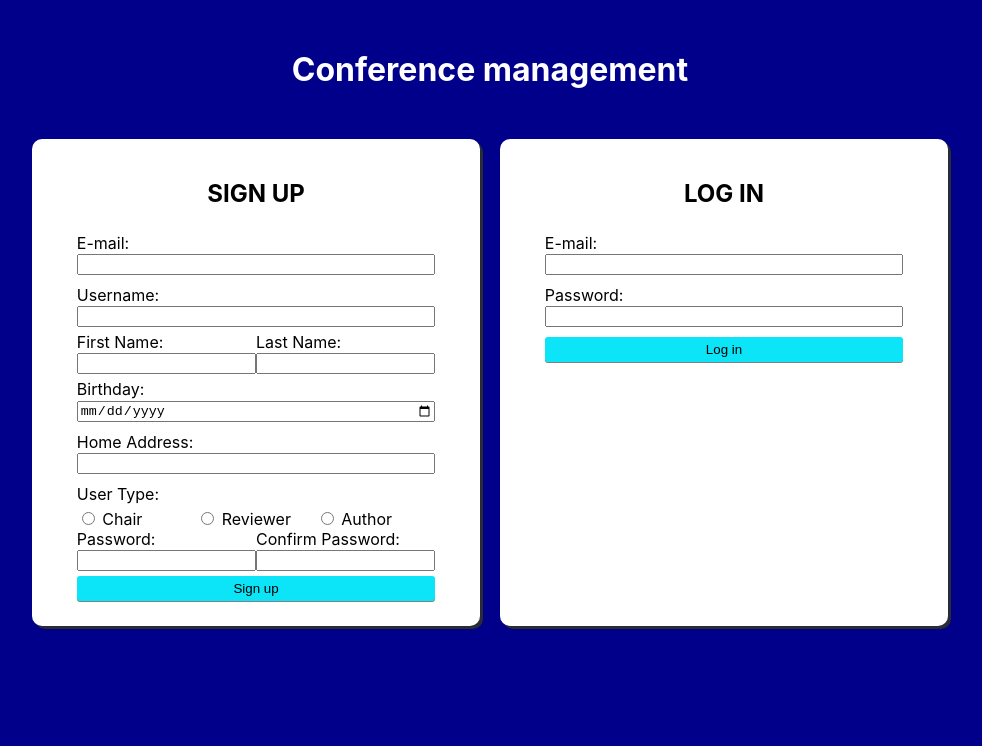
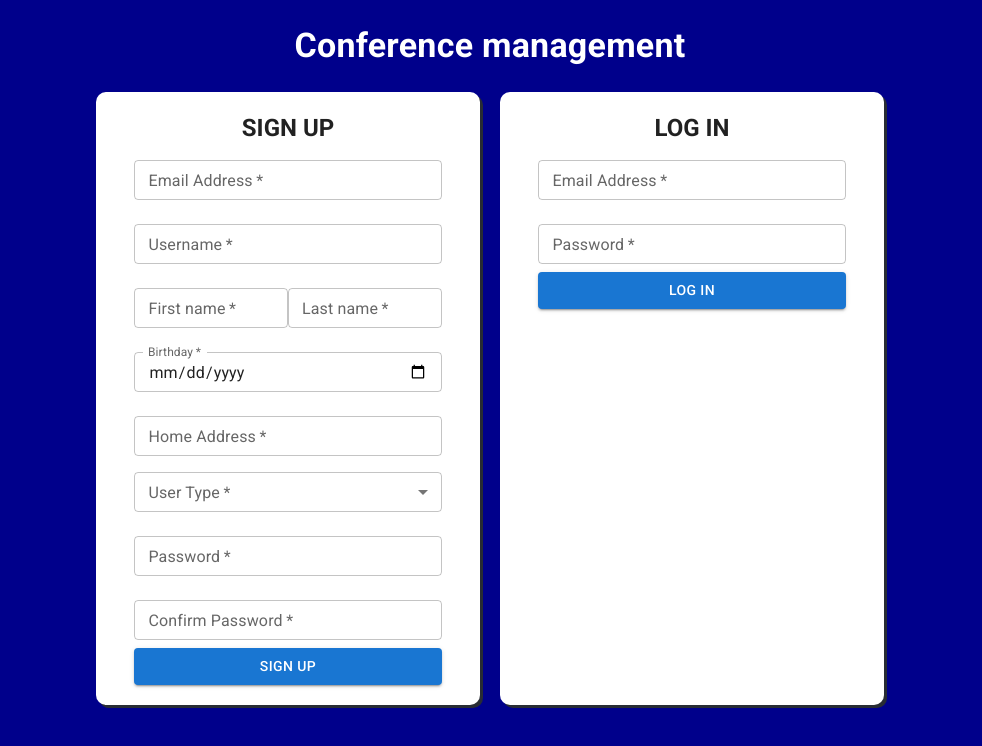
Before and after one commit to EmanuelPutura/Keisatsu-cho, a React (Create React App) app in the folder frontend/cms/: page / in a window 1280 px wide. Shown: the top 746 px of the page, without its empty margins (150-1132 px from the left). Built offline with nearby package versions, Linux system fonts and the light colour scheme.

Commit message:
Set up validation

```diff
--- a/frontend/cms/package.json
+++ b/frontend/cms/package.json
@@ -3,6 +3,9 @@
   "version": "0.1.0",
   "private": true,
   "dependencies": {
+    "@emotion/react": "^11.9.0",
+    "@emotion/styled": "^11.8.1",
+    "@mui/material": "^5.6.1",
     "@testing-library/jest-dom": "^5.16.2",
     "@testing-library/react": "^12.1.4",
     "@testing-library/user-event": "^13.5.0",
--- a/frontend/cms/public/index.html
+++ b/frontend/cms/public/index.html
@@ -3,6 +3,10 @@
   <head>
     <meta charset="utf-8" />
     <link rel="icon" href="%PUBLIC_URL%/favicon.ico" />
+    <link
+            rel="stylesheet"
+            href="https://fonts.googleapis.com/css?family=Roboto:300,400,500,700&display=swap"
+    />
     <meta name="viewport" content="width=device-width, initial-scale=1" />
     <meta name="theme-color" content="#000000" />
     <meta
--- a/frontend/cms/src/App.css
+++ b/frontend/cms/src/App.css
@@ -1,45 +1,6 @@
-.App {
-  text-align: center;
-}
-
-.App-logo {
-  height: 40vmin;
-  pointer-events: none;
-}
-
-@media (prefers-reduced-motion: no-preference) {
-  .App-logo {
-    animation: App-logo-spin infinite 20s linear;
-  }
-}
-
-.App-header {
-  background-color: #282c34;
+#main {
+  background: darkblue;
   min-height: 100vh;
-  display: flex;
-  flex-direction: column;
-  align-items: center;
-  justify-content: center;
-  font-size: calc(10px + 2vmin);
-  color: white;
-}
-
-.App-link {
-  color: #61dafb;
-}
-
-@keyframes App-logo-spin {
-  from {
-    transform: rotate(0deg);
-  }
-  to {
-    transform: rotate(360deg);
-  }
-}
-
-main {
-  background: darkblue;
-  height: 100vh;
   display: flex;
   flex-direction: column;
   align-items: center;
@@ -54,9 +15,8 @@ main {
 
 .log-form_container{
   background: white;
-  width: 35%;
+  width: 30%;
   min-width: 300px;
-  height: 100%;
   margin: 0 10px;
   display: flex;
   flex-direction: column;
@@ -66,9 +26,10 @@ main {
 }
 
 #main-title{
-  margin: 50px auto;
+  margin: 25px auto;
   width: 50%;
   align-content: center;
   color: white;
   text-align: center;
+  font-weight: bold;
 }
--- a/frontend/cms/src/App.js
+++ b/frontend/cms/src/App.js
@@ -1,40 +1,24 @@
-import logo from './logo.svg';
 import './App.css';
 import './enterPage/LogInForm'
 import LogInForm from "./enterPage/LogInForm";
 import SignUpForm  from "./enterPage/SignUpForm";
+import {Box, Container, Typography} from "@mui/material";
 
 function App() {
-  // return (
-  //   <div className="App">
-  //     <header className="App-header">
-  //       <img src={logo} className="App-logo" alt="logo" />
-  //       <p>
-  //         Edit <code>src/App.js</code> and save to reload.
-  //       </p>
-  //       <a
-  //         className="App-link"
-  //         href="https://reactjs.org"
-  //         target="_blank"
-  //         rel="noopener noreferrer"
-  //       >
-  //         Learn React
-  //       </a>
-  //     </header>
-  //   </div>
-  // );
   return(
-      <main>
-          <h1 id="main-title">Conference management</h1>
-          <div className="form_container">
-              <div className="log-form_container">
+      <Container component="main" id="main" disableGutters={true} maxWidth={false}>
+          <Typography variant="h4" component="h1" id="main-title">
+              Conference management
+          </Typography>
+          <Box component="div" className="form_container">
+              <Box component="div" className="log-form_container">
                   <SignUpForm />
-              </div>
-              <div className="log-form_container">
+              </Box>
+              <Box component="div" className="log-form_container">
                   <LogInForm />
-              </div>
-          </div>
-      </main>
+              </Box>
+          </Box>
+      </Container>
   )
 }
 
--- a/frontend/cms/src/enterPage/LogInForm.js
+++ b/frontend/cms/src/enterPage/LogInForm.js
@@ -1,33 +1,77 @@
 import React, {useState} from 'react'
 import "./form.css"
+import {Box, Button, TextField, Typography} from "@mui/material";
+import {checkPassword} from "./formUtils";
 
 function LogInForm(){
 
     const [email, setEmail] = useState("");
     const [password, setPassword] = useState("");
 
-    function handleSubmit(event) {
-        alert('Submitted ' + email + " " + password);
-        event.preventDefault();
+    function submitData(){
+        fetch("http://localhost:8080/accounts/login",
+            {
+                method: "POST",
+                headers:{
+                    'Content-Type': 'application/json'
+                },
+                body: JSON.stringify({
+                    email: email,
+                    password: password,
+                })
+            }).then(function(response){
+                //TODO: implement for response
+        })
     }
 
+    function handleSubmit(event) {
+        event.preventDefault();
+        alert('Submitted ' + email + " " + password);
+        if(!checkPassword(password)) {
+            alert("Invalid email and password!");
+        }
+        else{
+            submitData();
+        }
+    }
+
+
+
     return (
-        <form onSubmit={handleSubmit} className="form">
-            <h2>LOG IN</h2>
-            <label>E-mail:
-                <br/>
-                <input name="email" type="text"
-                       value={email}
-                       onChange={e => setEmail(e.target.value)}/>
-            </label>
-            <label>Password:
-                <br/>
-                <input name="password" type="password"
-                       value={password}
-                       onChange={e => setPassword(e.target.value)}/>
-            </label>
-            <input type="submit" value="Log in"/>
-        </form>
+        <Box component="form" onSubmit={handleSubmit} className="form">
+            <Typography component="h2" variant="h5" sx={{fontWeight: 'bold'}}>LOG IN</Typography>
+            <TextField
+                margin="normal"
+                required
+                fullWidth
+                label="Email Address"
+                name="email"
+                autoComplete="email"
+                size="small"
+                type="email"
+                value={email}
+                onChange={e => setEmail(e.target.value)}
+            />
+            <TextField
+                margin="normal"
+                required
+                fullWidth
+                label="Password"
+                name="password"
+                autoComplete="current-password"
+                size="small"
+                type="password"
+                value={password}
+                onChange={e => setPassword(e.target.value)}
+            />
+            <Button
+                type="submit"
+                fullWidth
+                variant="contained"
+            >
+                Log in
+            </Button>
+        </Box>
     )
 }
 
--- a/frontend/cms/src/enterPage/SignUpForm.js
+++ b/frontend/cms/src/enterPage/SignUpForm.js
@@ -1,101 +1,188 @@
 import React, {useState} from 'react'
 import "./form.css"
+import {Box, Button, FormControl, InputLabel, MenuItem, Select, Stack, TextField, Typography} from "@mui/material";
+import {checkPassword} from "./formUtils";
 
 function SignUpForm(){
 
     const [email, setEmail] = useState("");
     const [password, setPassword] = useState("");
     const [username, setUsername] = useState("");
-    const [user_fname, setUser_fname] = useState("");
-    const [user_lname, setUser_lname] = useState("");
-    const [password_repeat, setPassword_repeat] = useState("");
-    const [user_type, setUser_type] = useState("");
-    const [birth_date, setBirth_date] = useState("");
+    const [userFName, setUserFName] = useState("");
+    const [userLName, setUserLName] = useState("");
+    const [passwordRepeat, setPasswordRepeat] = useState("");
+    const [userType, setUserType] = useState("");
+    const [birthDate, setBirthDate] = useState("");
     const [address, setAddress] = useState("");
+    const [validPassword, setValidPassword] = useState(true);
 
+    function checkPasswordValid(data){
+        if(!checkPassword(data)){
+            setValidPassword(false);
+        }else{
+            setValidPassword(true);
+        }
+    }
+
+    function submitData(){
+        fetch("http://localhost:8080/accounts/sign-up",
+            {
+                method: "POST",
+                headers:{
+                    'Content-Type': 'application/json'
+                },
+                body: JSON.stringify({
+                    email: email,
+                    password: password,
+                    username: username,
+                    user_fname: userFName,
+                    user_lname: userLName,
+                    user_type: userType,
+                    birth_date: birthDate,
+                    address: address,
+                })
+            }).then(function(response){
+            //TODO: implement for response
+        })
+    }
 
     function handleSubmit(event) {
-        alert('Submitted ' + email + ' ' + username + ' ' + user_fname + ' ' + user_lname + ' ' + password + ' ' + user_type + ' ' + birth_date + ' ' + address);
         event.preventDefault();
+        alert('Submitted ' + email + ' ' + username + ' ' + userFName + ' ' + userLName + ' ' + password + ' ' + passwordRepeat + ' ' + userType + ' ' + birthDate + ' ' + address);
+        if(!validPassword || passwordRepeat !== password){
+            alert("Invalid data!")
+        }else{
+            submitData()
+        }
     }
 
     return (
-        <form onSubmit={handleSubmit} className="form">
-            <h2>SIGN UP</h2>
-            <label>E-mail:
-                <br/>
-                <input name="email" type="text"
-                       value={email}
-                       onChange={e => setEmail(e.target.value)}/>
-            </label>
-            <label>Username:
-                <br/>
-                <input name="username" type="text"
-                       value={username}
-                       onChange={e => setUsername(e.target.value)}/>
-            </label>
-            <div className="input_container">
-                <label>First Name:
-                    <br/>
-                    <input name="user_fname" type="text"
-                           value={user_fname}
-                           onChange={e => setUser_fname(e.target.value)}/>
-                </label>
-                <label>Last Name:
-                    <br/>
-                    <input name="user_lname" type="text"
-                           value={user_lname}
-                           onChange={e => setUser_lname(e.target.value)}/>
-                </label>
-                </div>
-            <label>
-                Birthday:
-                <br/>
-                <input name="birth_date" type="date"
-                       value={birth_date}
-                       onChange={e => setBirth_date(e.target.value)}/>
-            </label>
-            <label>
-                Home Address:
-                <br/>
-                <input name="address" type="text"
-                       value={address}
-                       onChange={e => setAddress(e.target.value)} />
-            </label>
-            <label>User Type:</label>
-            <div className="input_container">
-                <label>
-                    <input value="chair" name="user_type" type="radio"
-                           checked={user_type === "chair"}
-                           onChange={e => setUser_type(e.target.value)}/> Chair
-                </label>
-                <label>
-                    <input value="reviewer" name="user_type" type="radio"
-                           checked={user_type === "reviewer"}
-                           onChange={e => setUser_type(e.target.value)}/> Reviewer
-                </label>
-                <label>
-                    <input value="author" name="user_type" type="radio"
-                           checked={user_type === "author"}
-                           onChange={e => setUser_type(e.target.value)}/> Author
-                </label>
-            </div>
-            <div className="input_container">
-                <label>Password:
-                <br/>
-                <input name="password" type="password"
-                       value={password}
-                       onChange={e => setPassword(e.target.value)}/>
-            </label>
-            <label>Confirm Password:
-                <br/>
-                <input name="password_repeat" type="password"
-                       value={password_repeat}
-                       onChange={e => setPassword_repeat(e.target.value)}/>
-            </label>
-            </div>
-            <input type="submit" value="Sign up"/>
-        </form>
+        <Box component="form" onSubmit={handleSubmit} className="form">
+            <Typography component="h2" variant="h5" sx={{fontWeight: 'bold'}}>SIGN UP</Typography>
+            <TextField
+                margin="normal"
+                required
+                fullWidth
+                label="Email Address"
+                name="email"
+                autoComplete="email"
+                size="small"
+                type="email"
+                value={email}
+                onChange={e => setEmail(e.target.value)}
+            />
+            <TextField
+                margin="normal"
+                required
+                fullWidth
+                label="Username"
+                name="username"
+                autoComplete="username"
+                size="small"
+                type="text"
+                value={username}
+                onChange={e => setUsername(e.target.value)}
+            />
+
+            <Stack direction="row">
+                <TextField
+                    margin="normal"
+                    required
+                    fullWidth
+                    label="First name"
+                    name="user_fname"
+                    size="small"
+                    type="text"
+                    value={userFName}
+                    onChange={e => setUserFName(e.target.value)}
+                />
+                <TextField
+                    margin="normal"
+                    required
+                    fullWidth
+                    label="Last name"
+                    name="user_lname"
+                    size="small"
+                    type="text"
+                    value={userLName}
+                    onChange={e => setUserLName(e.target.value)}
+                />
+            </Stack>
+            <TextField
+                margin="normal"
+                required
+                fullWidth
+                label="Birthday"
+                name="birth_date"
+                size="small"
+                type="date"
+                value={birthDate}
+                InputLabelProps={{ shrink: true }}
+                onChange={e => setBirthDate(e.target.value)}
+            />
+            <TextField
+                margin="normal"
+                required
+                fullWidth
+                label="Home Address"
+                name="address"
+                size="small"
+                type="text"
+                value={address}
+                onChange={e => setAddress(e.target.value)}
+            />
+            <FormControl  required fullWidth size="small" sx={{my: 1}}>
+                <InputLabel id="type-select-label">User Type</InputLabel>
+                <Select
+                    labelId="type-select-label"
+                    label="User Type"
+                    name="user_type"
+                    value={userType}
+                    onChange = {e => setUserType(e.target.value)}
+                >
+                    <MenuItem value="chair">Chair</MenuItem>
+                    <MenuItem value="reviewer">Reviewer</MenuItem>
+                    <MenuItem value="author">Author</MenuItem>
+                </Select>
+            </FormControl>
+            <TextField
+                margin="normal"
+                required
+                fullWidth
+                label="Password"
+                name="password"
+                size="small"
+                type="password"
+                value={password}
+                error={!validPassword}
+                helperText={!validPassword ? "The password needs minimum eight characters, at least one uppercase letter" +
+                    ", one lowercase letter and one number:" : ""}
+                onChange={e => {
+                    setPassword(e.target.value);
+                    checkPasswordValid(e.target.value);
+                }}
+            />
+            <TextField
+                margin="normal"
+                required
+                fullWidth
+                label="Confirm Password"
+                name="password_repeat"
+                size="small"
+                type="password"
+                value={passwordRepeat}
+                error={passwordRepeat !== "" && passwordRepeat !== password}
+                helperText={passwordRepeat !== "" && passwordRepeat !== password ? "The passwords do not match!" : ""}
+                onChange={e => setPasswordRepeat(e.target.value)}
+            />
+            <Button
+                type="submit"
+                fullWidth
+                variant="contained"
+            >
+                Sign up
+            </Button>
+        </Box>
     )
 }
 
--- a/frontend/cms/src/enterPage/form.css
+++ b/frontend/cms/src/enterPage/form.css
@@ -5,17 +5,10 @@
     width: 80%;
 }
 
-.form input{
-    box-sizing: border-box;
-}
-
 .form>label, .form input[type=submit]{
     margin: 5px 0;
 }
 
-.form input:not([type=radio]){
-    width: 100%;
-}
 
 .form input[type=submit]{
     border-radius: 3px;
--- /dev/null
+++ b/frontend/cms/src/enterPage/formUtils.js
@@ -0,0 +1,3 @@
+export function checkPassword(password){
+    return password.length >= 8 && /^(?=.*[a-z])(?=.*[A-Z])(?=.*\d)[a-zA-Z\d]{8,}$/.test(password);
+}
--- a/frontend/cms/src/index.js
+++ b/frontend/cms/src/index.js
@@ -3,10 +3,12 @@ import ReactDOM from 'react-dom';
 import './index.css';
 import App from './App';
 import reportWebVitals from './reportWebVitals';
+import {CssBaseline} from "@mui/material";
 
 ReactDOM.render(
   <React.StrictMode>
-    <App />
+        <CssBaseline/>
+        <App />
   </React.StrictMode>,
   document.getElementById('root')
 );
```
Also changed, not shown: 1 other file (tests, documents, lock files or other folders).
